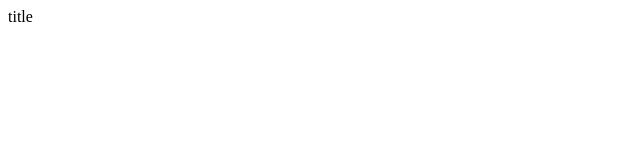
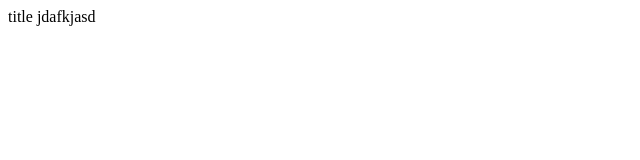
Before and after one commit to SariusMA/ejemplo, a plain HTML site: page index.html in a window 1280 px wide. Shown: the full height of the page, 0-640 px from the left. Drawn offline with Linux system fonts and the light colour scheme.

```diff
--- a/index.html
+++ b/index.html
@@ -1,3 +1,4 @@
 <html>
   <head>
     title<título>
+jdafkjasd
```
